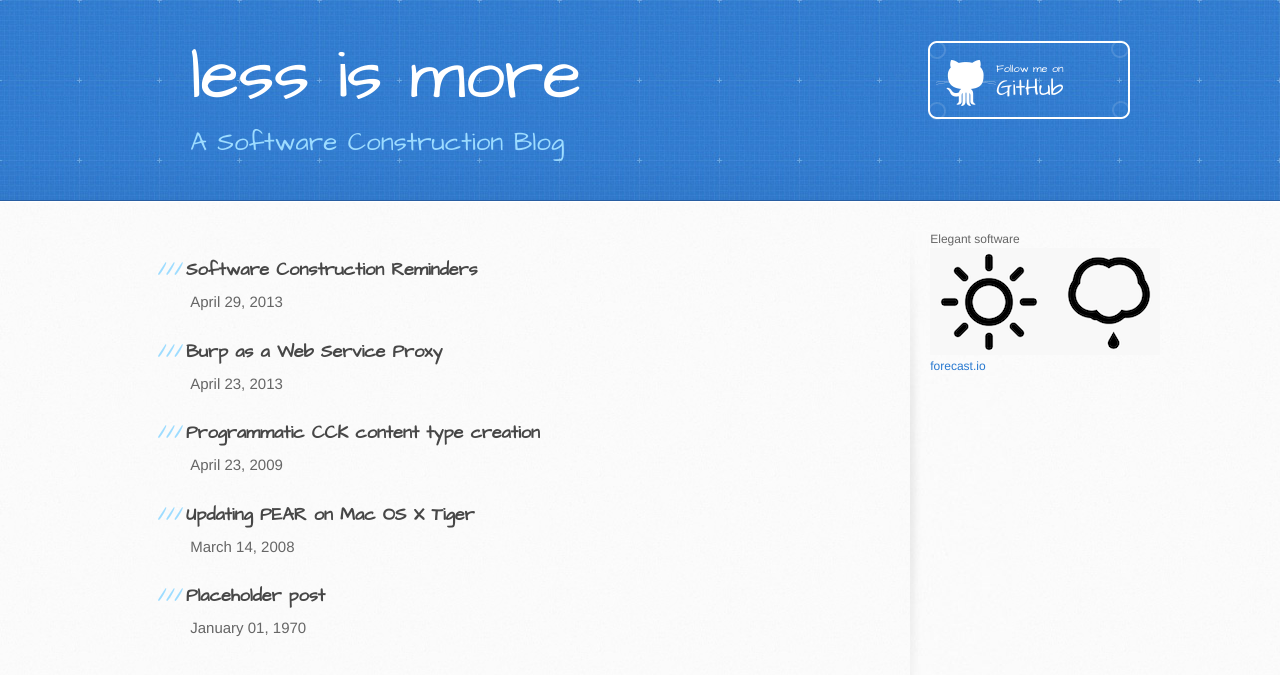
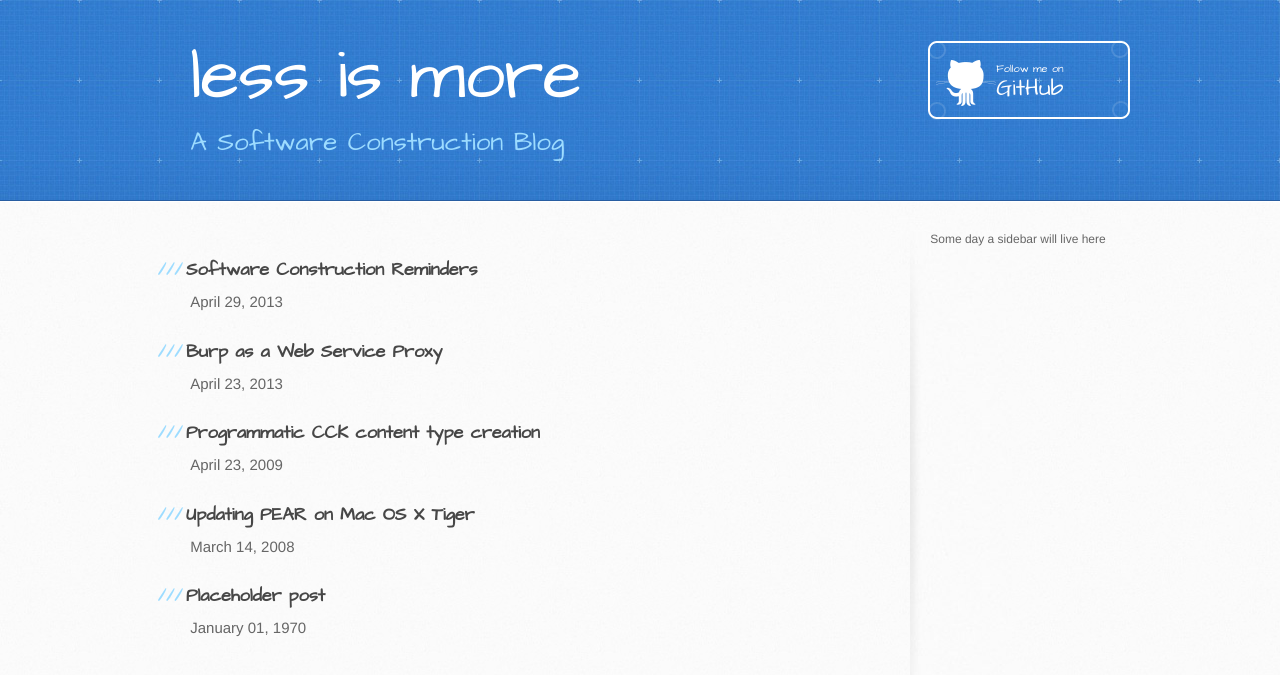
Before and after one commit to cxj/cxj.github.io, a Jekyll site: the page built from index.html, in a window 1280 px wide. Shown: the top 675 px of the page. Built offline with Jekyll 4.4.1, drawn with Linux system fonts in a browser that asks for light colours; Markdown is read by kramdown in place of the engine named in the settings.

Commit message:
Removed Forecast.io / Skycons.

```diff
--- a/index.html
+++ b/index.html
@@ -44,10 +44,8 @@ title: less is more
         </section>
 
         <aside id="sidebar">
-          <h3>Elegant software</h3>
+          <h3>Some day a sidebar will live here</h3>
           <h4>
-              <img src="images/skycons.png" width="230" height="107" />
-              <a href="http://forecast.io/">forecast.io</a>
           </h4>
         </aside>
       </div>
```
